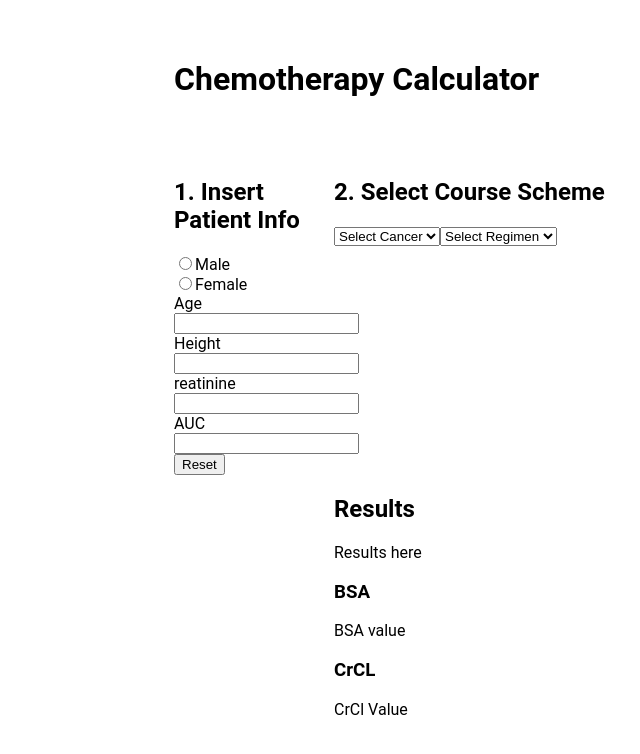
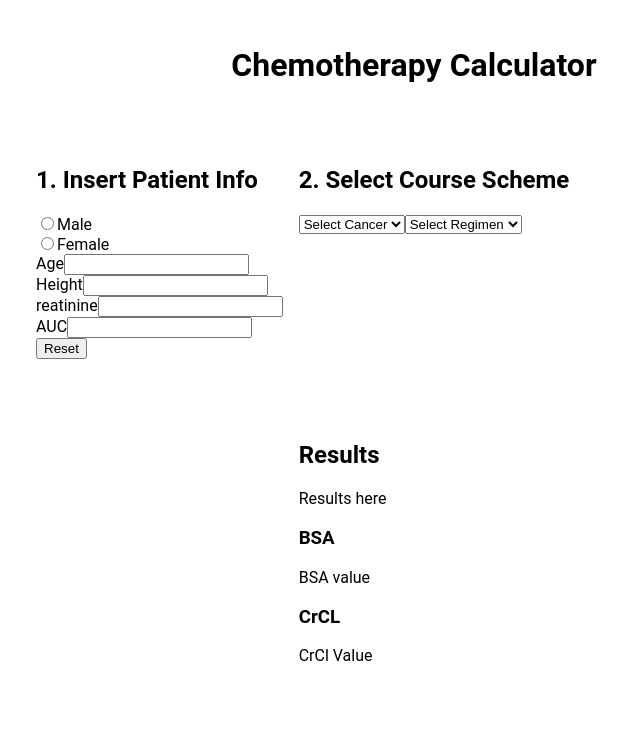
Before and after one commit to iurisilvestre/chemotherapy-calculator, a React (Create React App) app: page / in a window 1280 px wide. Shown: the top 754 px of the page, without its empty margins (226-866 px from the left). Built offline with nearby package versions, Linux system fonts and the light colour scheme.

Commit message:
create react components

```diff
--- a/src/App.css
+++ b/src/App.css
@@ -9,16 +9,18 @@ body {
   display: grid;
   grid-template-columns: 1fr 2fr;
   grid-template-rows: 1fr 2fr 2fr;
+  grid-gap: 1rem;
 }
 
 h1 {
   align-self: center;
   grid-column-start: 1;
   grid-column-end: 3;
+  text-align: center;
 }
 
-.insert-patient-input {
-  width: 10rem;
+.patient-info {
+  width: 100%;
   grid-row-start: 2;
   grid-row-end: 3;
 }
@@ -33,6 +35,4 @@ h1 {
 .results {
   grid-column-start: 2;
   grid-column-end: 3;
-  grid-row-start: 3;
-  grid-row-end: 4;
 }
--- a/src/App.js
+++ b/src/App.js
@@ -1,4 +1,8 @@
 import { CoursesSchemes } from "./coursesScheme";
+
+import PatientInfo from "./components/PatientInfo";
+import CourseSchemes from "./components/CourseSchemes";
+import Results from "./components/Results";
 
 import "./App.css";
 
@@ -6,52 +10,9 @@ function App() {
   return (
     <div className="app">
       <h1>Chemotherapy Calculator</h1>
-      <div className="insert-patient-input">
-        <h2>1. Insert Patient Info</h2>
-        <div>
-          <input type="radio" name="genre" value="male" />
-          <label htmlFor="male">Male</label>
-        </div>
-        <div>
-          <input type="radio" name="genre" value="female" />
-          <label htmlFor="female">Female</label>
-        </div>
-        <div>
-          <label htmlFor="age">Age</label>
-          <input type="number" name="age" />
-        </div>
-        <div>
-          <label htmlFor="height">Height</label>
-          <input type="number" name="height" />
-        </div>
-        <div>
-          <label htmlFor="creatinine">reatinine</label>
-          <input type="number" name="creatinine" />
-        </div>
-        <div>
-          <label htmlFor="auc">AUC</label>
-          <input type="number" name="auc" />
-        </div>
-        <button type="button">Reset</button>
-      </div>
-
-      <div className="select-course-cheme">
-        <h2>2. Select Course Scheme</h2>
-        <select name="select-cancer">
-          <option>Select Cancer</option>
-        </select>
-        <select name="select-regimen">
-          <option>Select Regimen</option>
-        </select>
-      </div>
-      <div className="results">
-        <h2>Results</h2>
-        <p className="results-claculations">Results here</p>
-        <h3>BSA</h3>
-        <p>BSA value</p>
-        <h3>CrCL</h3>
-        <p>CrCl Value</p>
-      </div>
+      <PatientInfo />
+      <CourseSchemes coursesschemes={CourseSchemes} />
+      <Results />
     </div>
   );
 }
--- /dev/null
+++ b/src/components/CourseSchemes.js
@@ -0,0 +1,16 @@
+import React from "react";
+
+const CoursesSchemes = (props) => {
+  return (
+    <div className="course-schemes">
+      <h2>2. Select Course Scheme</h2>
+      <select name="select-cancer">
+        <option>Select Cancer</option>
+      </select>
+      <select name="select-regimen">
+        <option>Select Regimen</option>
+      </select>
+    </div>
+  );
+};
+export default CoursesSchemes;
--- /dev/null
+++ b/src/components/PatientInfo.js
@@ -0,0 +1,36 @@
+import React from "react";
+
+const PatientInfo = () => {
+  return (
+    <div className="patient-info">
+      <h2>1. Insert Patient Info</h2>
+      <div>
+        <input type="radio" name="genre" value="male" />
+        <label htmlFor="male">Male</label>
+      </div>
+      <div>
+        <input type="radio" name="genre" value="female" />
+        <label htmlFor="female">Female</label>
+      </div>
+      <div>
+        <label htmlFor="age">Age</label>
+        <input type="number" name="age" />
+      </div>
+      <div>
+        <label htmlFor="height">Height</label>
+        <input type="number" name="height" />
+      </div>
+      <div>
+        <label htmlFor="creatinine">reatinine</label>
+        <input type="number" name="creatinine" />
+      </div>
+      <div>
+        <label htmlFor="auc">AUC</label>
+        <input type="number" name="auc" />
+      </div>
+      <button type="button">Reset</button>
+    </div>
+  );
+};
+
+export default PatientInfo;
--- /dev/null
+++ b/src/components/Results.js
@@ -0,0 +1,16 @@
+import React from "react";
+
+const Results = () => {
+  return (
+    <div className="results">
+      <h2>Results</h2>
+      <p className="results-claculations">Results here</p>
+      <h3>BSA</h3>
+      <p>BSA value</p>
+      <h3>CrCL</h3>
+      <p>CrCl Value</p>
+    </div>
+  );
+};
+
+export default Results;
--- a/src/index.css
+++ b/src/index.css
@@ -2,8 +2,7 @@ body {
   margin: 0;
   padding: 0;
   box-sizing: border-box;
-  font-family: "Roboto", "Oxygen", "Ubuntu", "Cantarell", "Fira Sans",
-    "Droid Sans", "Helvetica Neue", sans-serif;
+  font-family: "Roboto";
   -webkit-font-smoothing: antialiased;
   -moz-osx-font-smoothing: grayscale;
 }
```
